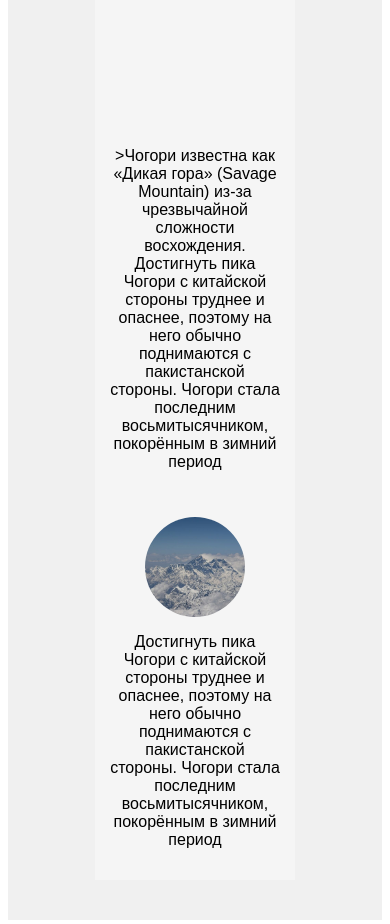
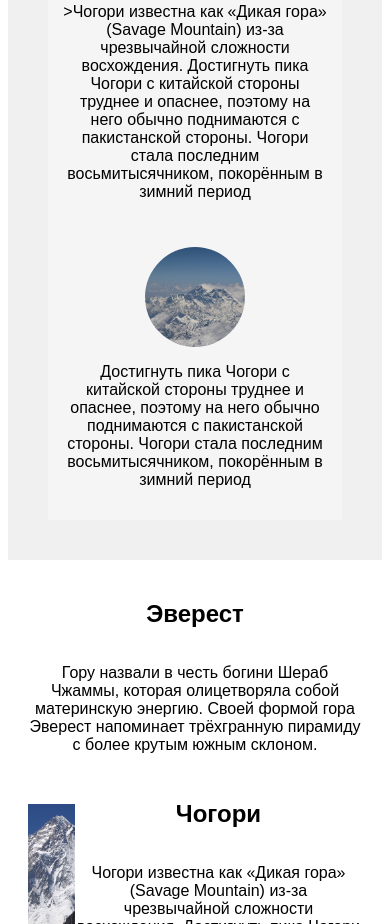
Before and after one commit to romapopov1212/siteTask, a plain HTML site: page index.html in a window 390 px wide. Shown: the part 1842-2766 px from the top of the page. Drawn offline with Linux system fonts and the light colour scheme.

Commit message:
small fix

```diff
--- a/index.html
+++ b/index.html
@@ -54,7 +54,7 @@
 <div class="text-sections">
     <div class="text-block_1">
         <h2>Эверест</h2>
-        <p class = "text">Гору назвали в честь богини Шераб Чжаммы, которая олицетворяла собой материнскую энергию.<br>
+        <p class = "text">Гору назвали в честь богини Шераб Чжаммы, которая олицетворяла собой материнскую энергию.
             Своей формой гора Эверест напоминает трёхгранную пирамиду с более крутым южным склоном.</p>
     </div>
     <div class="text-block_2">
--- a/style/index.css
+++ b/style/index.css
@@ -96,7 +96,7 @@ body {
 .logo-block {
     text-align: center;
     flex: 1;
-    max-width: 23%;
+
     min-width: 200px;
     padding: 15px;
     box-sizing: border-box;
@@ -163,8 +163,8 @@ h2 {
 
 .small-image {
     background-image: url("../img/chogory.jpg");
-    width: 80px;
-    height: 80px;
+    width: 160px;
+    height: 160px;
     background-size: cover;
     background-position: center;
 }
@@ -232,8 +232,12 @@ h2 {
     .logos {
         flex-direction: column;
         align-items: center;
+
     }
 
+    .logo-block{
+        width: 100%;
+    }
     .small-image {
         width: 200px;
     }
```
